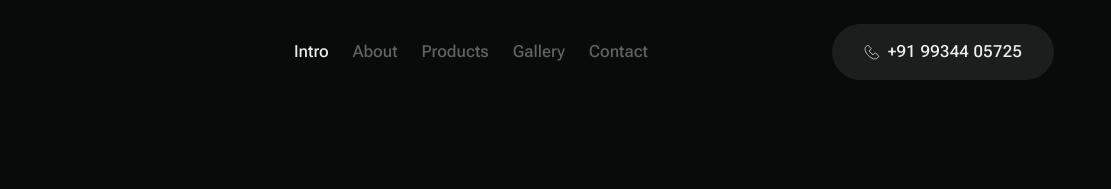
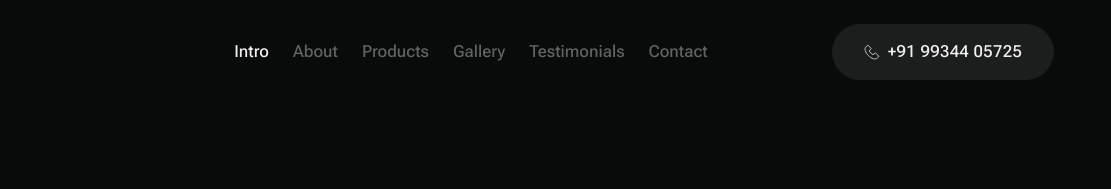
Before and after one commit to ananyaspices/ananyaspices.github.io, a plain HTML site: page index.html in a window 1280 px wide. Shown: the top 189 px of the page, 169-1280 px from the left. Drawn offline with nearby package versions, Linux system fonts and the light colour scheme; a web font is replaced by a local one.

Commit message:
Update index.html

```diff
--- a/index.html
+++ b/index.html
@@ -52,7 +52,7 @@
                         <li><a class="smoothscroll" href="#about">About</a></li>
                         <li><a class="smoothscroll" href="#menu">Products</a></li>
                         <li><a class="smoothscroll" href="#gallery">Gallery</a></li>
-                       <!---<li><a class="smoothscroll" href="#testimonials">Testimonials</a></li>-->
+                        <li><a class="smoothscroll" href="#testimonials">Testimonials</a></li>
                         <li><a class="smoothscroll" href="#footer">Contact</a></li>
                     </ul> <div class="header-contact">
                         <a href="tel:+919934405725" class="header-contact__num btn">
```
